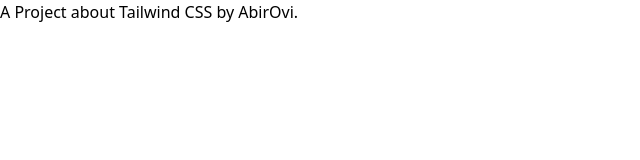
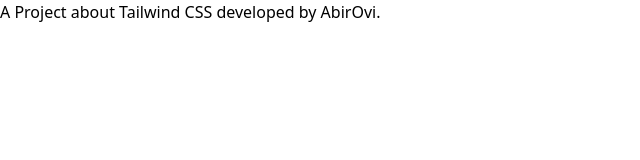
Before and after one commit to AbirOvi1/tailwind-css-projects, a website: page index.html in a window 1280 px wide. Shown: the whole page, without its empty margins (0-640 px from the left). Drawn offline with Linux system fonts and the light colour scheme.

Commit message:
added some words in the file.

```diff
--- a/index.html
+++ b/index.html
@@ -7,6 +7,6 @@
     <link href="dist/style.css" rel="stylesheet">
 </head>
 <body>
-    <h1>A Project about Tailwind CSS by AbirOvi.</h1>
+    <h1>A Project about Tailwind CSS developed by AbirOvi.</h1>
 </body>
 </html>
```
